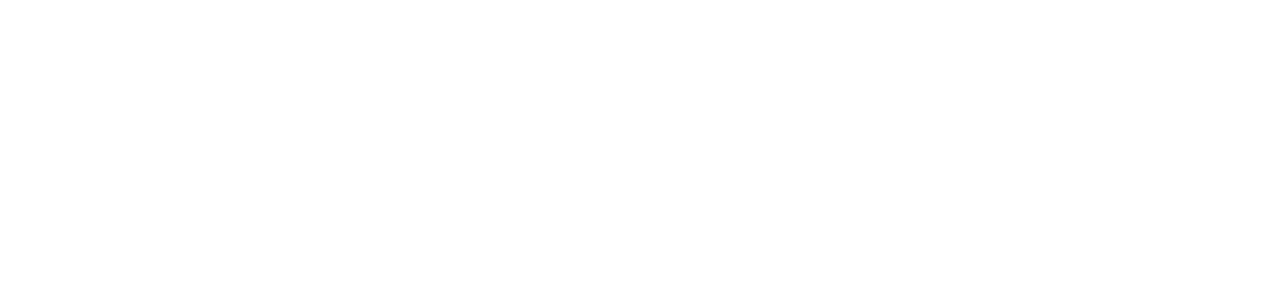
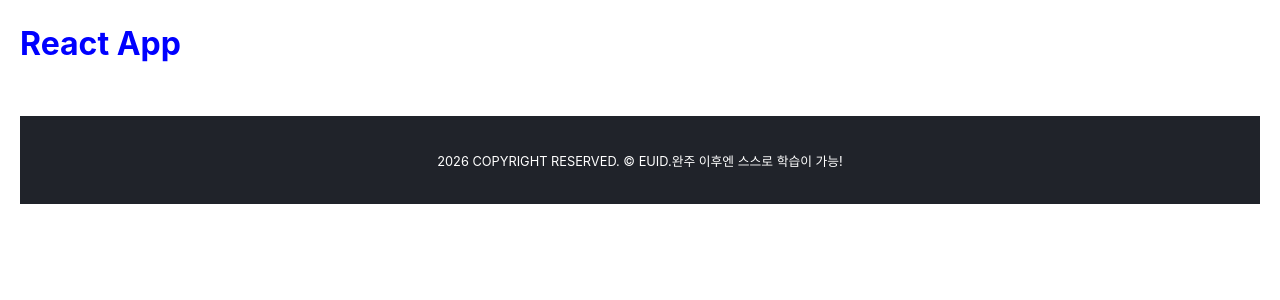
Before and after one commit to ruiwaa/likelion-16th-react, a React (Vite) app in the folder learning-react/02-State-이벤트-핸들링/: page / in a window 1280 px wide. Shown: the top 300 px of the page. Built offline with nearby package versions, Linux system fonts and the light colour scheme.

Commit message:
learn. 컴포넌트 속성(Props) - Props는 객체 타입 - TypeScript 인라인 타입 정의

```diff
--- a/learning-react/02-State-이벤트-핸들링/src/app/index.tsx
+++ b/learning-react/02-State-이벤트-핸들링/src/app/index.tsx
@@ -1,5 +1,19 @@
+import Footer from '@/components/Footer'
 import S from './style.module.css'
+//import { createElement } from 'react'
 
 export default function App() {
-  return <div className={S.container}></div>
+  return (<div className={S.container}>
+    <h1>React App</h1>
+    <Footer slogan ={'완주 이후엔 스스로 학습이 가능!'}/>
+
+   {/* {createElement(
+     // Component Name
+      Footer,
+     // Component Props
+    { slogan: '완주 이후엔 스스로 학습이 가능!'},
+      )} */}
+
+  </div>
+  )
 }
--- a/learning-react/02-State-이벤트-핸들링/src/app/style.module.css
+++ b/learning-react/02-State-이벤트-핸들링/src/app/style.module.css
@@ -1,3 +1,7 @@
 .container {
   padding: 20px;
+
+  h1{
+    color: blue;
+  }
 }
--- a/learning-react/02-State-이벤트-핸들링/src/components/Footer/index.tsx
+++ b/learning-react/02-State-이벤트-핸들링/src/components/Footer/index.tsx
@@ -1,12 +1,18 @@
 import S from './style.module.css'
 
-export default function Footer() {
+export default function Footer(props: {slogan:string}) {
+    // 부모 컴포넌트가 자식 컴포넌트에 전달한 데이터 집합 = Props (Properties)
+    // JavaScript : 함수이름(데이터) -> function 함수 이름(매개변수) {}
+    // React : React.createElement(컴포넌트이름, { 키: 값 }) -> function 컴포넌트이름(props) {}
+    console.log({props});
+
   /**
-   * 데이터 바인딩 (Data Binding)
-   * - JavaScript 데이터(변수, 계산된 값 등)
-   * - JSX 구문 안에 데이터 끼워넣기(Interpolation)
+   * 데이터 바인딩 (Data Binding = Data + JSX = Markup)
+   * - JavaScript 데이터(변수, 상수, 계산된 값 등)
+   * - JSX 구문 안에 데이터 끼워넣기(Interpolation, {data})
    */
-  const currentYear = 2026
+
+  const currentYear = new Date().getFullYear()
 
   /**
    * Props로 데이터 전달(부모 → 자식)
@@ -14,18 +20,18 @@
    * - React.createElement API에서 Props
    * - Props 타입 정의 (인라인 → 인터페이스)
    */
-  const slogan = '완벽보다 완주를!'
 
   /**
    * 접근성 고려
    * - 사용자가 이해하기 쉽고 읽기 쉽도록 저작권 레이블(label) 구성
    */
-  const copyrightLabel = '모든 저작권은 이듬(EUID)에 있습니다. 완벽보다 완주를!'
+  const copyrightLabel = `모든 저작권은 이듬(EUID)에 있습니다. ${props.slogan}`
 
   return (
     <footer className={S.footer}>
-      <small>
-        COPYRIGHT RESERVED. © <abbr title="이듬(EUID)">EUID</abbr>.
+      <small aria-label={copyrightLabel}>
+       {currentYear} COPYRIGHT RESERVED. © <abbr title="이듬(EUID)">EUID</abbr>.
+       {props.slogan}
       </small>
     </footer>
   )
--- a/learning-react/02-State-이벤트-핸들링/src/main.tsx
+++ b/learning-react/02-State-이벤트-핸들링/src/main.tsx
@@ -1,4 +1,4 @@
-import { StrictMode } from 'react'
+// import { StrictMode } from 'react'
 import { createRoot } from 'react-dom/client'
 import App from '@/app'
 import '@/styles/main.css'
@@ -10,7 +10,7 @@
 }
 
 createRoot(rootElement).render(
-  <StrictMode>
+  <>
     <App />
-  </StrictMode>,
+  </>,
 )
```
